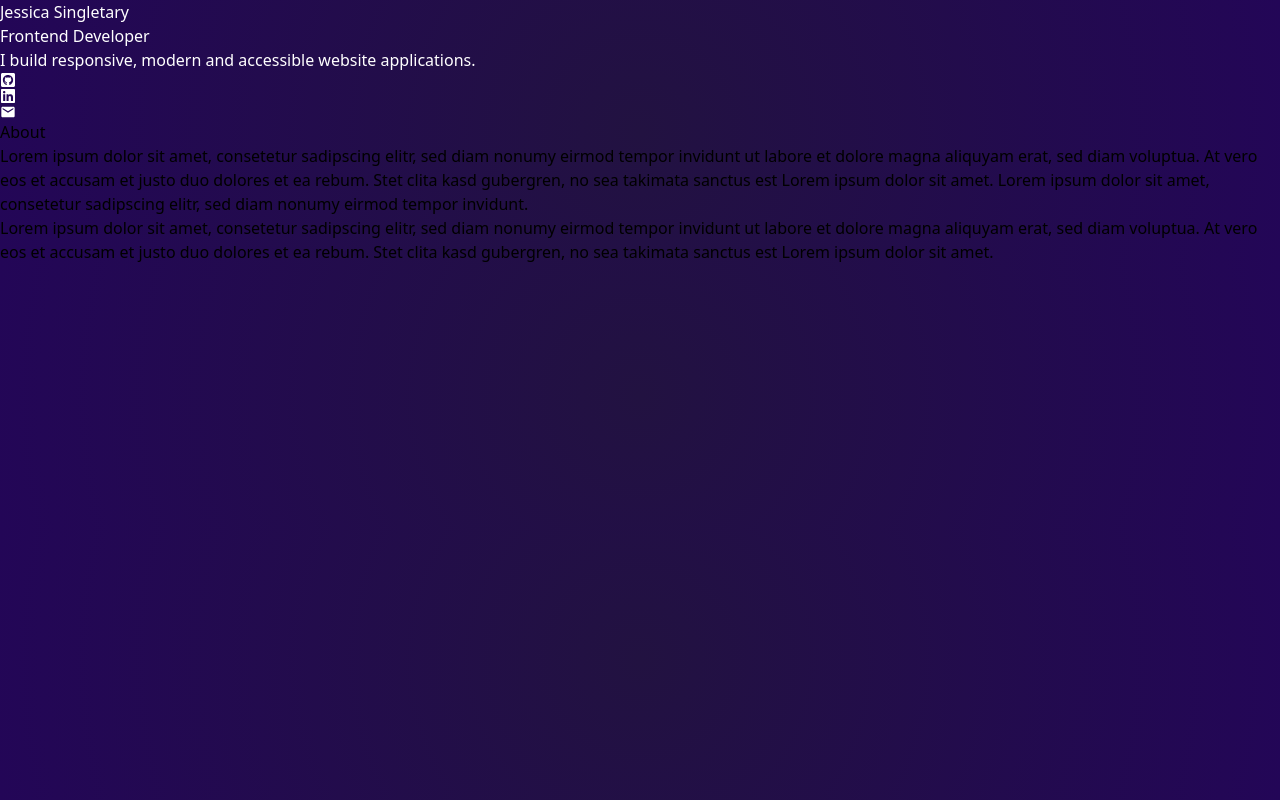
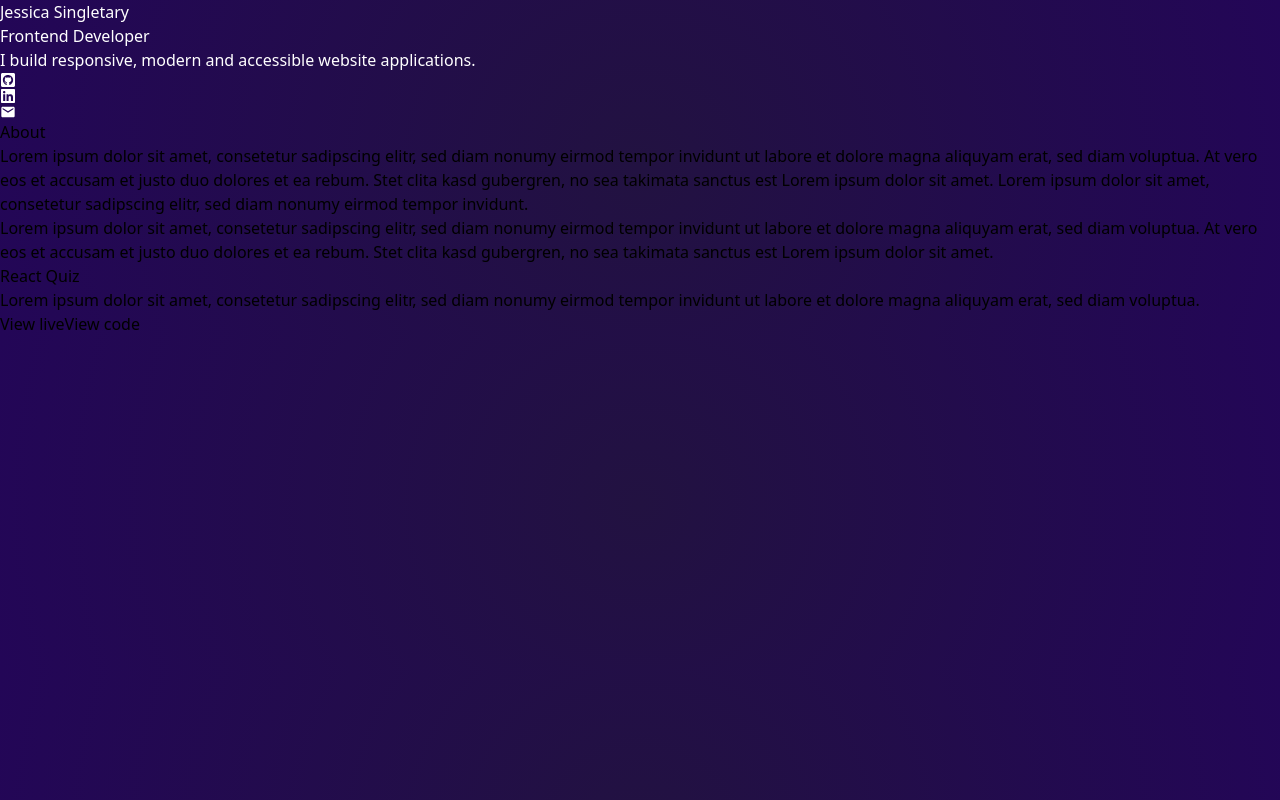
Before and after one commit to Jess247/portfolio, a React (Vite) app: page / in a window 1280 px wide. Built offline with nearby package versions, Linux system fonts and the light colour scheme.

Commit message:
Add card component

```diff
--- a/src/App.jsx
+++ b/src/App.jsx
@@ -1,11 +1,13 @@
 import Header from "./components/Header"
 import About from "./components/About"
+import Card from "./components/Card"
 function App() {
 
   return (
     <>
       <Header/>
       <About/>
+      <Card/>
     </>
   )
 }
--- /dev/null
+++ b/src/components/Button.jsx
@@ -0,0 +1,8 @@
+function Button({btnTxt}) {
+   return(
+    <button type="button">
+        {btnTxt}
+    </button>)
+}
+
+export default Button
--- /dev/null
+++ b/src/components/Card.jsx
@@ -0,0 +1,20 @@
+import Button from './Button'
+
+function Card() {
+    return(
+        <div>
+            <img/>
+            <h4>React Quiz</h4>
+            <p>Lorem ipsum dolor sit amet, consetetur sadipscing elitr, sed diam
+                nonumy eirmod tempor invidunt ut labore et dolore magna aliquyam erat,
+                sed diam voluptua.
+            </p>
+            <div>
+                <Button btnTxt="View live"/>
+                <Button btnTxt="View code"/>
+            </div>
+        </div>
+    )
+}
+
+export default Card
```
Also changed, not shown: src/pages/Project.jsx (added).
